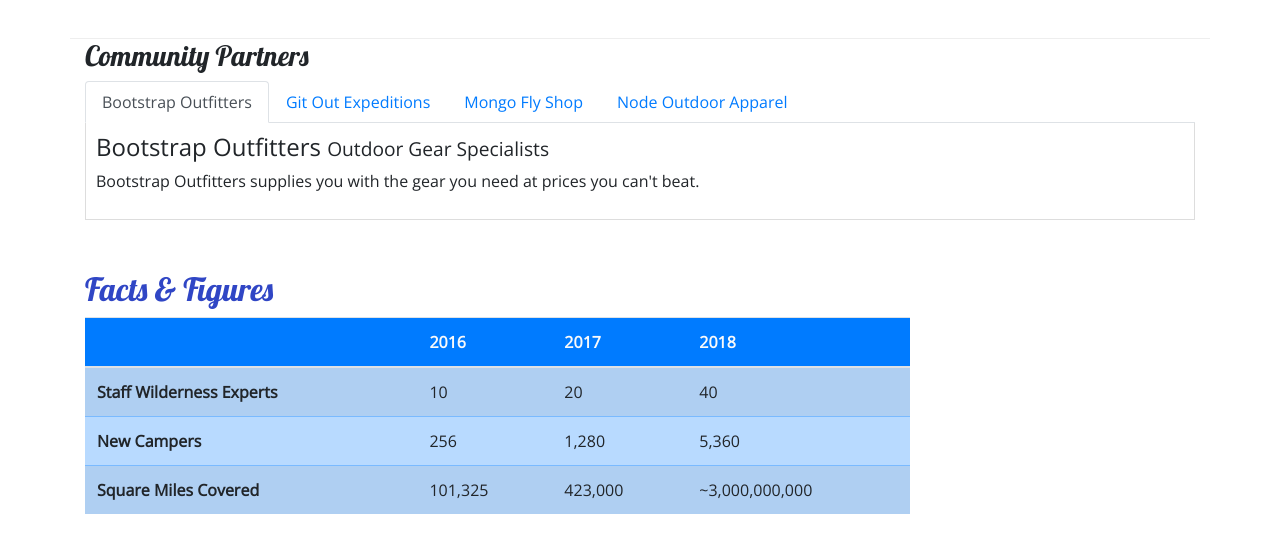
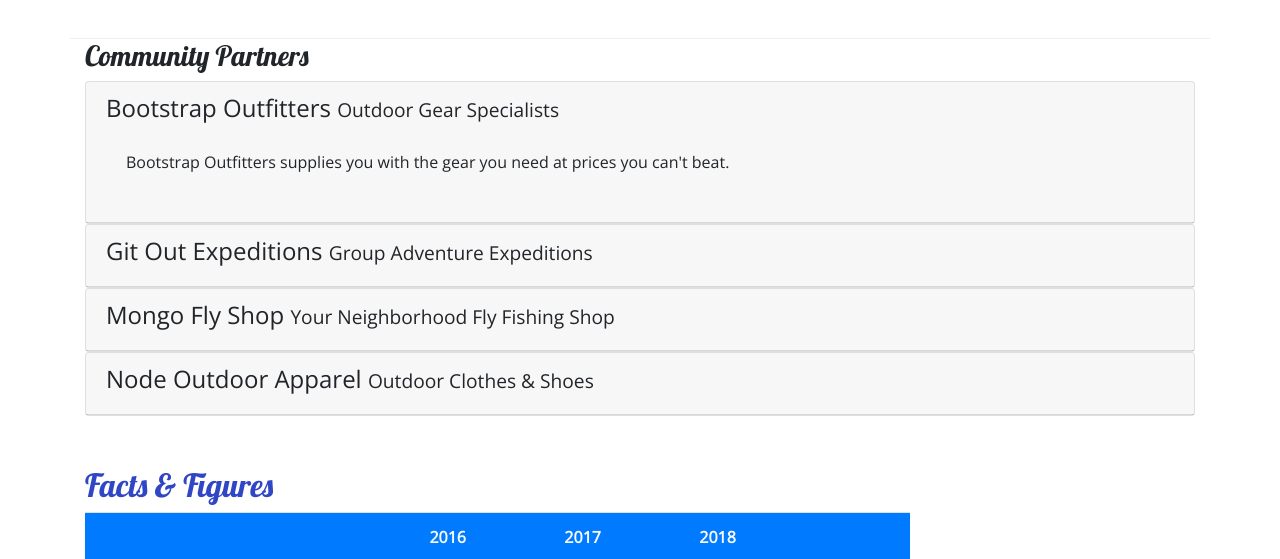
Before and after one commit to omi-masika/nucampsite, a website: page aboutus.html in a window 1280 px wide. Shown: the part 765-1324 px from the top of the page. Drawn offline with nearby package versions, Linux system fonts and the light colour scheme.

Commit message:
Accordion

```diff
--- a/aboutus.html
+++ b/aboutus.html
@@ -110,27 +110,58 @@
         <div class="row row content">
             <div class="col">
                 <h3>Community Partners</h3>
-                <ul class="nav nav-tabs">
-                    <li class="nav-item"><a class="nav-link active" href="#bootstrap" role="tab" data-toggle="tab">Bootstrap Outfitters</a></li>
-                    <li class="nav-item"><a class="nav-link" href="#git" role="tab" data-toggle="tab">Git Out Expeditions</a></li>
-                    <li class="nav-item"><a class="nav-link" href="#mongo" role="tab" data-toggle="tab">Mongo Fly Shop</a></li>
-                    <li class="nav-item"><a class="nav-link" href="#node" role="tab" data-toggle="tab">Node Outdoor Apparel</a></li>
-                </ul>
-                <div class="tab-content">
-                    <div role="tabpanel" class="tab-pane fade show active" id="bootstrap">
-                        <h4>Bootstrap Outfitters <small>Outdoor Gear Specialists</small></h4>
-                        <p class="d-none d-sm-block">Bootstrap Outfitters supplies you with the gear you need at prices you can't beat.</p>
+                <div id="accordian">
+                    <div class="card">
+                        <div role="tab" class="card-header">
+                            <h4>
+                                <a data-toggle="collapse" data-target="#bootstrap">Bootstrap Outfitters <small>Outdoor
+                                        Gear Specialists</small>
+                                </a>
+                            </h4>
+                            <div class="collapse show" id="bootstrap" data-parent="#accordian">
+                                <div class="card-body">
+                                    <p class="d-none d-sm-block">Bootstrap Outfitters supplies you with the gear you
+                                        need at prices you can't beat.</p>
                                 </div>
-                    <div role="tabpanel" class="tab-pane fade" id="git">
-                        <h4>Git Out Expeditions <small>Group Adventure Expeditions</small></h4>
-                        <p class="d-none d-sm-block">Join Git Out Expeditions to explore new horizons with a group of other adventurers!</p>
                             </div>
-                    <div role="tabpanel" class="tab-pane fade" id="mongo">
-                        <h4>Mongo Fly Shop <small>Your Neighborhood Fly Fishing Shop</small></h4>
+                        </div>
+                    </div>
+                    <div class="card">
+                        <div role="tab" class="card-header">
+                            <h4>
+                                <a class="collapsed" data-toggle="collapse" data-target="#git">Git Out Expeditions
+                                    <small>Group Adventure Expeditions</small>
+                                </a>
+                            </h4>
+                            <div class="collapse" id="git" data-parent="#accordian">
+                                <div class="card-body">
+                                    <p class="d-none d-sm-block">Join Git Out Expeditions to explore new horizons with a
+                                        group of other adventurers!</p>
+                                </div>
+                            </div>
+                        </div>
+                    </div>
+                    <div class="card">
+                        <div role="tab" class="card-header">
+                            <h4>
+                                <a class="collapsed" data-toggle="collapse" data-target="#mongo">Mongo Fly Shop
+                                    <small>Your Neighborhood Fly Fishing Shop</small></a>
+                            </h4>
+                            <div class="collapse" id="mongo" data-parent="#accordian">
+                                <div class="card-body">
                                     <p class="d-none d-sm-block">Need a new fishing pole, a tacklebox, or flies of all kinds? Stop by Mongo Fly Shop.</p>
                                 </div>
-                    <div role="tabpanel" class="tab-pane fade" id="node">
-                        <h4>Node Outdoor Apparel <small>Outdoor Clothes & Shoes</small></h4>
+                            </div>
+                        </div>
+                    </div>
+                    <div class="card">
+                        <div role="tab" class="card-header">
+                            <h4>
+                                <a class="collapsed" data-toggle="collapse" data-target="#node">Node Outdoor Apparel <small>Outdoor Clothes & Shoes</small>
+                                </a>
+                            </h4>
+                            <div class="collapse" id="node" data-parent="#accordian">
+                                <div class="card-body">
                                     <p class="d-none d-sm-block">From polar fleeces to swimsuits, hiking boots to waders, a visit to Node will be sure to get you covered.</p>
                                 </div>
                             </div>
--- a/css/styles.css
+++ b/css/styles.css
@@ -36,8 +36,9 @@ header h2{
     background-color: #901CAD;
 }
 
-.tab-content {
-    border: 1px solid #DDD;
-    border-top: none;
-    padding: 10px;
+
+
+a, a:hover{
+    color:inherit;
+    text-decoration: none;
 }
```
Lines whose indentation alone changed are shown as unchanged.
